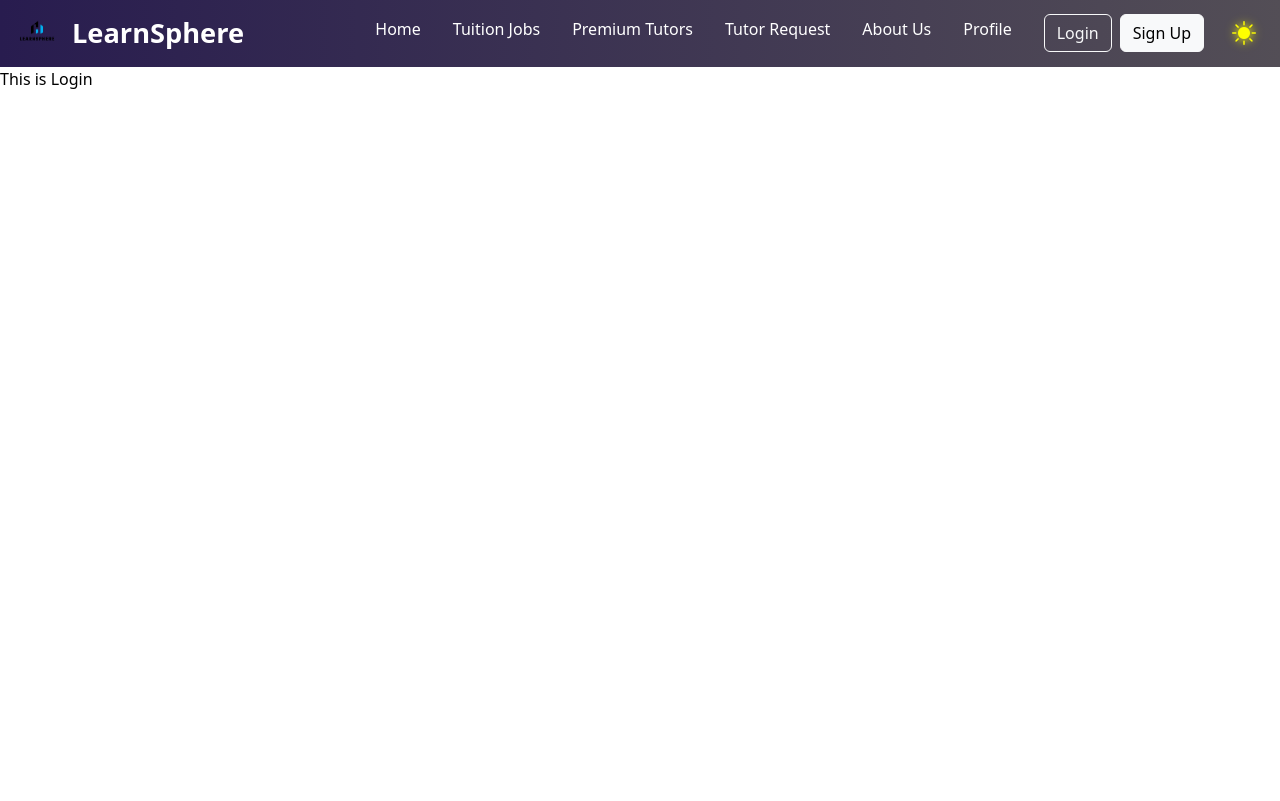
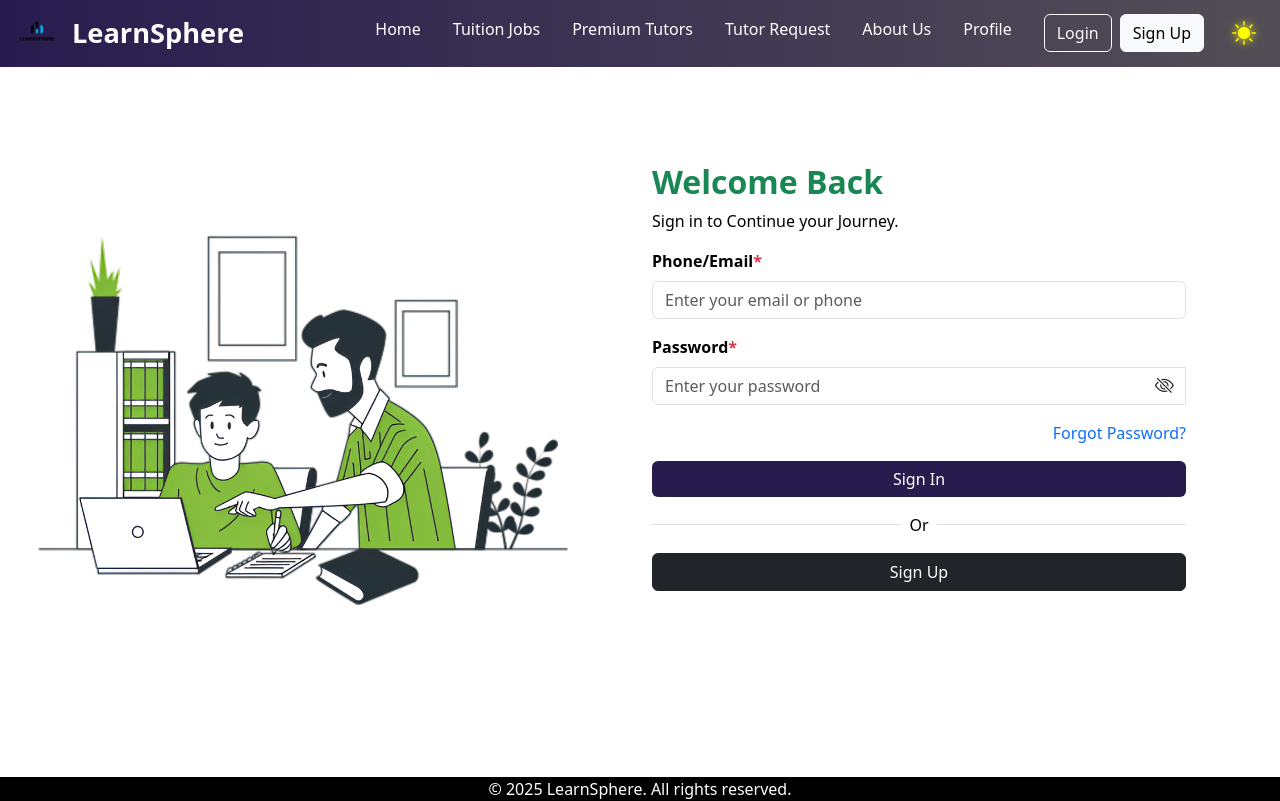
Before and after one commit to amaterasu0001/LearnSphere, a React (Vite) app: page /Login in a window 1280 px wide. Built offline with nearby package versions, Linux system fonts and the light colour scheme.

Commit message:
add login page

```diff
--- a/src/pages/LogIn.jsx
+++ b/src/pages/LogIn.jsx
@@ -1,7 +1,126 @@
-import React from "react";
+import React, { useState } from "react";
+import "bootstrap/dist/css/bootstrap.min.css";
+import "bootstrap-icons/font/bootstrap-icons.css"; // Import Bootstrap Icons
+import login1 from "../assets/login1.png";
+import Footer from "../components/Footer";
 
 const LogIn = () => {
-  return <div>This is Login</div>;
+  const [showPassword, setShowPassword] = useState(false);
+  const [email, setEmail] = useState("");
+  const [password, setPassword] = useState("");
+  const [error, setError] = useState({ email: false, password: false });
+
+  const handleSubmit = (e) => {
+    e.preventDefault();
+
+    // Validation check
+    setError({
+      email: email.trim() === "",
+      password: password.trim() === "",
+    });
+
+    if (email.trim() !== "" && password.trim() !== "") {
+      console.log("Form Submitted", { email, password });
+      // Proceed with authentication logic
+    }
+  };
+
+  return (
+    <>
+      <div
+        className='container d-flex min-vh-100 align-items-center justify-content-center'
+        style={{ marginTop: "-90px" }}>
+        <div className='row w-100'>
+          {/* Left Side Image */}
+          <div className='col-md-6 d-flex flex-column align-items justify-content-center'>
+            <img src={login1} alt='Tutoring Illustration' className='img-fluid' style={{ marginLeft: "-60px" }} />
+          </div>
+
+          {/* Right Side Login Form */}
+          <div className='col-md-6 d-flex flex-column justify-content-center'>
+            <h2 className='text-success fw-bold'>Welcome Back</h2>
+            <p>Sign in to Continue your Journey.</p>
+            <form onSubmit={handleSubmit}>
+              {/* Phone/Email Field */}
+              <div className='mb-3'>
+                <label htmlFor='email' className='form-label fw-bold'>
+                  Phone/Email<span className='text-danger'>*</span>
+                </label>
+                <input
+                  type='text'
+                  id='email'
+                  name='email'
+                  className={`form-control ${error.email ? "border-danger" : ""}`}
+                  placeholder='Enter your email or phone'
+                  value={email}
+                  onChange={(e) => setEmail(e.target.value)}
+                  required
+                />
+                {error.email && <div className='text-danger small mt-1'>This field is required.</div>}
+              </div>
+
+              {/* Password Field with Eye Toggle */}
+              <div className='mb-3 position-relative'>
+                <label htmlFor='password' className='form-label fw-bold'>
+                  Password<span className='text-danger'>*</span>
+                </label>
+                <div className='input-group'>
+                  <input
+                    type={showPassword ? "text" : "password"}
+                    id='password'
+                    name='password'
+                    className={`form-control ${error.password ? "border-danger" : ""}`}
+                    placeholder='Enter your password'
+                    value={password}
+                    onChange={(e) => setPassword(e.target.value)}
+                    required
+                  />
+                  <button
+                    type='button'
+                    className='btn border-0 bg-transparent position-absolute top-50 end-0 translate-middle-y'
+                    onClick={() => setShowPassword(!showPassword)}
+                    style={{ cursor: "pointer" }}>
+                    <i className={`bi ${showPassword ? "bi-eye" : "bi-eye-slash"}`} style={{ fontSize: "1.2rem" }}></i>
+                  </button>
+                </div>
+                {error.password && <div className='text-danger small mt-1'>This field is required.</div>}
+              </div>
+
+              {/* Forgot Password Link */}
+              <div className='text-end'>
+                <a href='#' className='text-decoration-none'>
+                  Forgot Password?
+                </a>
+              </div>
+
+              {/* Sign In Button */}
+              <button
+                type='submit'
+                className='btn w-100 mt-3'
+                style={{
+                  backgroundColor: "rgb(40, 28, 79)",
+                  border: "none",
+                  color: "white",
+                }}>
+                Sign In
+              </button>
+            </form>
+
+            {/* Horizontal OR Separator */}
+            <div className='text-center mt-3 d-flex align-items-center justify-content-center'>
+              <span className='flex-grow-1 border-bottom'></span>
+              <span className='mx-2'>Or</span>
+              <span className='flex-grow-1 border-bottom'></span>
+            </div>
+
+            {/* Sign Up Button */}
+            <button className='btn btn-dark w-100 mt-3'>Sign Up</button>
+          </div>
+        </div>
+      </div>
+      <Footer />
+    </>
+  );
 };
 
 export default LogIn;
```
Also changed, not shown: src/assets/login1.png (added), src/assets/login2.png (added).
